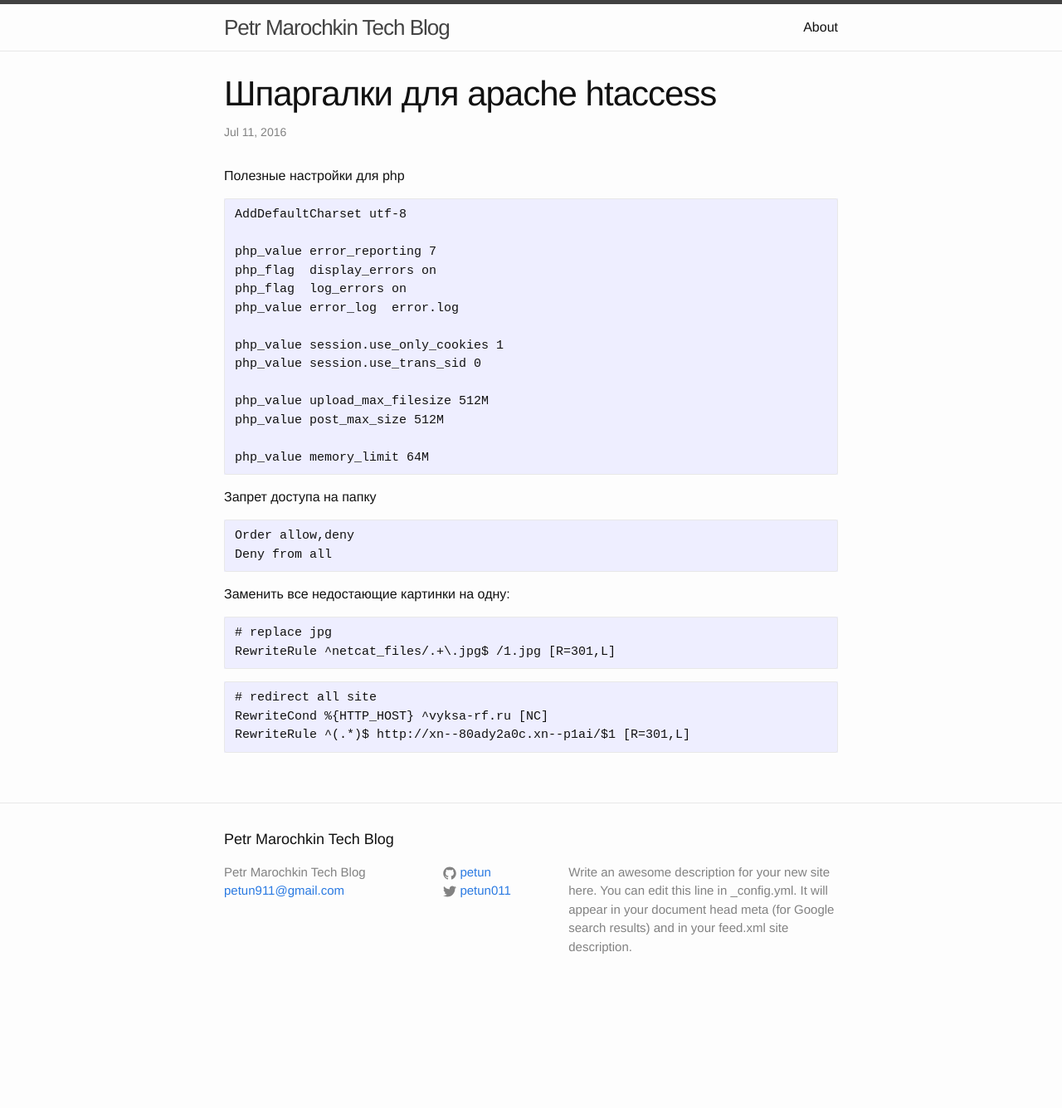
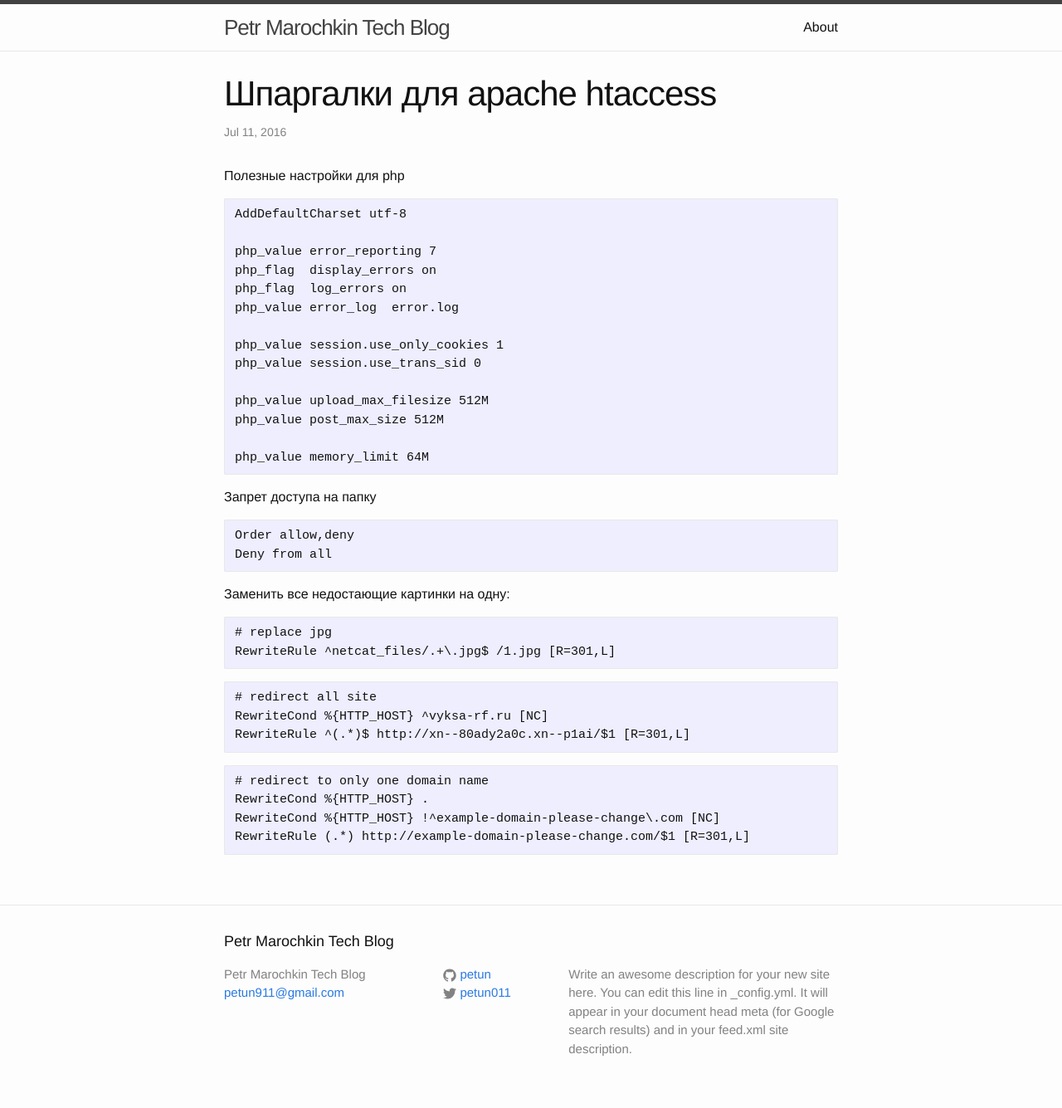
Before and after one commit to petun/petun.github.io, a Jekyll site: the page built from _posts/2016-07-11-htaccess-usefull.markdown, in a window 1280 px wide. Shown: the whole page at 83% size. Built offline with Jekyll 4.4.1, drawn with Linux system fonts in a browser that asks for light colours; before the commit the page ends 1212 px from its top, so only the background shows below that.

Commit message:
add more data to htaccess

````diff
--- a/_posts/2016-07-11-htaccess-usefull.markdown
+++ b/_posts/2016-07-11-htaccess-usefull.markdown
@@ -45,3 +45,11 @@ RewriteRule ^netcat_files/.+\.jpg$ /1.jpg [R=301,L]
 RewriteCond %{HTTP_HOST} ^vyksa-rf.ru [NC]
 RewriteRule ^(.*)$ http://xn--80ady2a0c.xn--p1ai/$1 [R=301,L]
 ```
+
+
+```
+# redirect to only one domain name
+RewriteCond %{HTTP_HOST} .
+RewriteCond %{HTTP_HOST} !^example-domain-please-change\.com [NC]
+RewriteRule (.*) http://example-domain-please-change.com/$1 [R=301,L]
+```
````
